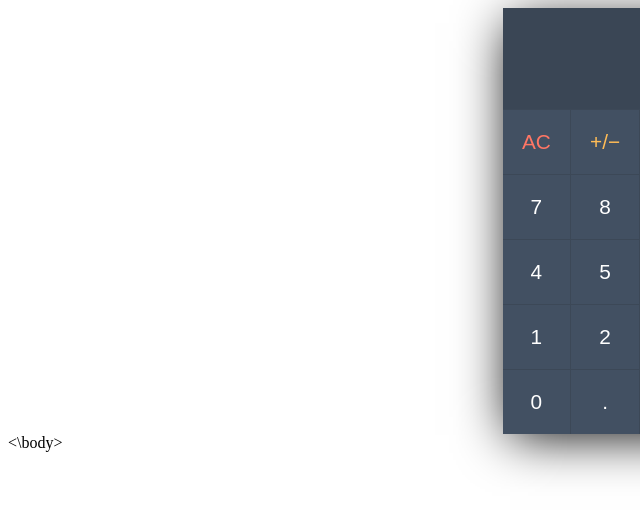
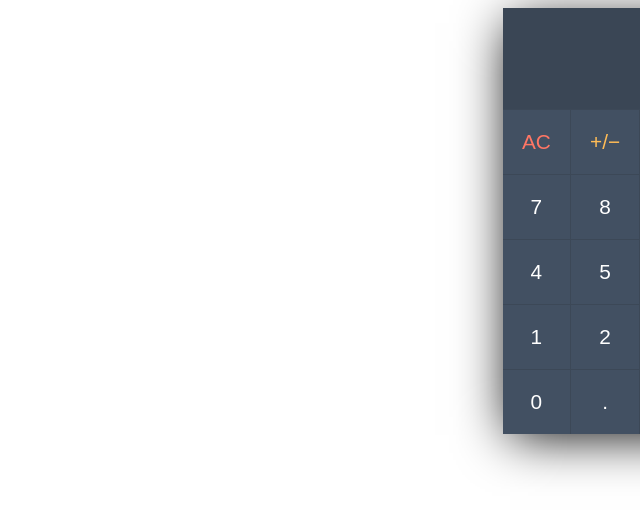
Before and after one commit to Ganyusss/calcu, a plain HTML site: page index.html in a window 1280 px wide. Shown: the full height of the page, 0-640 px from the left. Drawn offline with Linux system fonts and the light colour scheme.

Commit message:
Update index.html

```diff
--- a/index.html
+++ b/index.html
@@ -37,5 +37,5 @@
         <button class="opt">&#61;</button>
     </div>
     </div>
-<\body>
+</body>
 </html>
```
